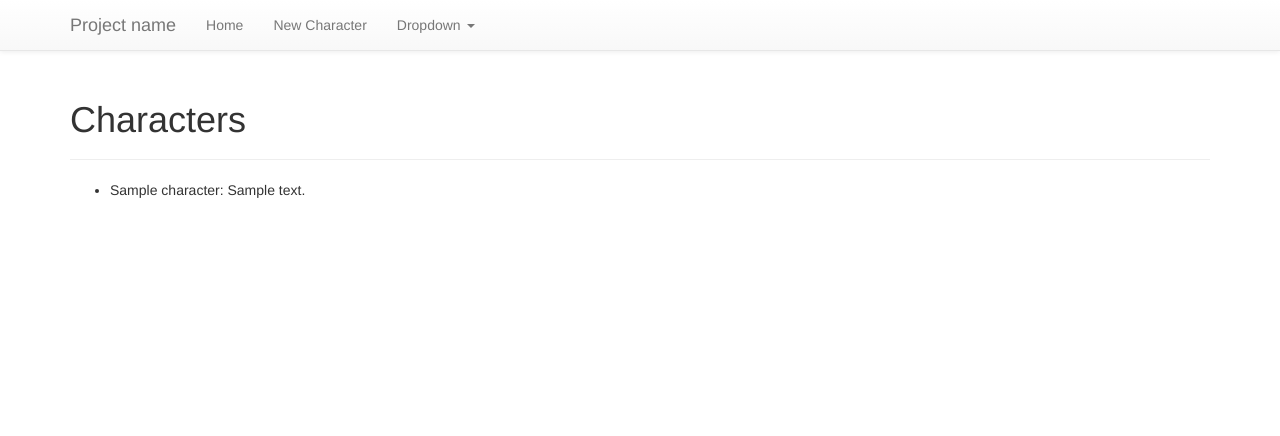
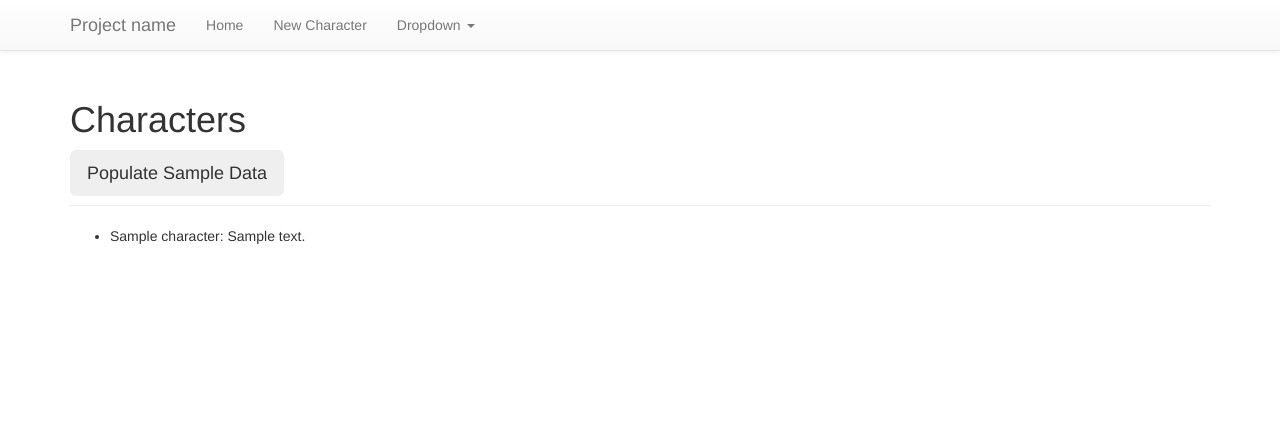
Before and after one commit to ilsteiner/CharacterTracker, a Flask app: template templates/pages/home.html in a window 1280 px wide. Shown: the top 436 px of the page. Run offline with Flask 2, Linux system fonts and the light colour scheme; the template is opened without the code that fills it: most values are stand-ins (such as "Sample title", 1, 10 or a date in 2020); parts of the project's set-up code (start-up, migrations or seed data) failed here and were passed over; some libraries are stand-ins or nearby versions.

Commit message:
Starting to get visualization ready

```diff
--- a/app.py
+++ b/app.py
@@ -2,14 +2,17 @@
 # Imports
 #----------------------------------------------------------------------------#
 
-from flask import Flask, render_template, request, flash
+from flask import Flask, render_template, request, flash, redirect
 from flask.ext.sqlalchemy import SQLAlchemy
 import logging
-from logging import Formatter, FileHandler
+from logging import Formatter
+from logging.handlers import RotatingFileHandler
 from forms import *
 from models import *
 from flask_wtf import CsrfProtect
 from sqlalchemy import exc
+import os
+from graph import make_graph
 
 #----------------------------------------------------------------------------#
 # App Config.
@@ -50,12 +53,13 @@ def login_required(test):
 def home():
     session = db_session()
     characters = session.query(Character).all()
-    return render_template('pages/home.html', characters=characters)
+    return render_template('pages/home.html', characters=characters, graph=make_graph())
 
 
-@app.route('/about')
-def about():
-    return render_template('pages/placeholder.about.html')
+@app.route('/populate-data', methods=['POST'])
+def populate_data():
+    populate_sample_data()
+    return redirect('/', code=302)
 
 
 @app.route('/new-character', methods=['GET', 'POST'])
@@ -103,7 +107,6 @@ def new_character():
                 flash(err)
 
     return render_template('forms/new-character.html', form=form, character_count=character_count())
-
 
 # @app.route('/new-relationship-type', methods=['GET', 'POST'])
 # def new_relationship_type():
@@ -157,8 +160,12 @@ def not_found_error(error):
     return render_template('errors/404.html'), 404
 
 if not app.debug:
-    file_handler = FileHandler('C:\Users\isteiner\Downloads\CharacterTracker\error.log')
-    # file_handler = FileHandler('error.log')
+    current_directory = os.path.dirname(__file__)
+
+    error_log = os.path.join(current_directory, 'error.log')
+
+    file_handler = RotatingFileHandler(error_log, maxBytes=10000, backupCount=1)
+
     file_handler.setFormatter(
         Formatter('%(asctime)s %(levelname)s: %(message)s [in %(pathname)s:%(lineno)d]')
     )
@@ -166,6 +173,25 @@ if not app.debug:
     file_handler.setLevel(logging.INFO)
     app.logger.addHandler(file_handler)
     app.logger.info('errors')
+
+
+def populate_sample_data():
+    current_directory = os.path.dirname(__file__)
+
+    filename = os.path.join(current_directory, 'sample_names.txt')
+
+    try:
+        with open(filename) as sample_names:
+            just_names = (line.rstrip('\n') for line in sample_names)
+            for name in just_names:
+
+                    character = Character(name, "This a short description of " + name,"This is a long description of " + name)
+                    session = db_session()
+                    session.add(character)
+                    session.flush()
+    except exc.IntegrityError as e:
+                session.rollback()
+                app.logger.info('Could not insert ' + name + ': ' + e.message)
 
 #----------------------------------------------------------------------------#
 # Launch.
--- a/models.py
+++ b/models.py
@@ -4,9 +4,9 @@ from sqlalchemy.ext.declarative import declarative_base
 from sqlalchemy import Column, Integer, Text, ForeignKey
 from app import db
 
-engine = create_engine('sqlite:///C:\\Users\\isteiner\\Downloads\\CharacterTracker\\database.db', echo=True)
+# engine = create_engine('sqlite:///C:\\Users\\isteiner\\Downloads\\CharacterTracker\\database.db', echo=True)
 
-# engine = create_engine('sqlite:///D:\\Files\\Downloads\\CharacterTracker\\database.db', echo=True)
+engine = create_engine('sqlite:///D:\\Files\\Downloads\\CharacterTracker\\database.db', echo=True)
 
 db_session = scoped_session(sessionmaker(autocommit=False,
                                          autoflush=False,
@@ -73,5 +73,6 @@ def character_count():
 def relationship_count():
     return db_session().query(Relationship).count()
 
+
 # Create tables.
 Base.metadata.create_all(bind=engine)
--- a/requirements.txt
+++ b/requirements.txt
@@ -12,3 +12,4 @@ paramiko==1.12.2
 pycrypto==2.6.1
 wsgiref==0.1.2
 Flask-WTF==0.9.4
+networkx
--- a/templates/pages/home.html
+++ b/templates/pages/home.html
@@ -4,9 +4,13 @@
 
     <div class="page-header">
         <h1>Characters</h1>
+        <form action="/populate-data" method="post">
+            <input type="hidden" name="csrf_token" value="{{ csrf_token() }}"/>
+            <button class="btn btn-lg">Populate Sample Data</button>
+        </form>
     </div>
     <ul>
-{%  for character in characters %}
+        {% for character in characters %}
             <li>
                 {{ character.name }}: {{ character.short_description }}
                 {#        <ul>#}
```
Also changed, not shown: graph.py (added, +16 -0 lines). Lines whose indentation alone changed are shown as unchanged.
